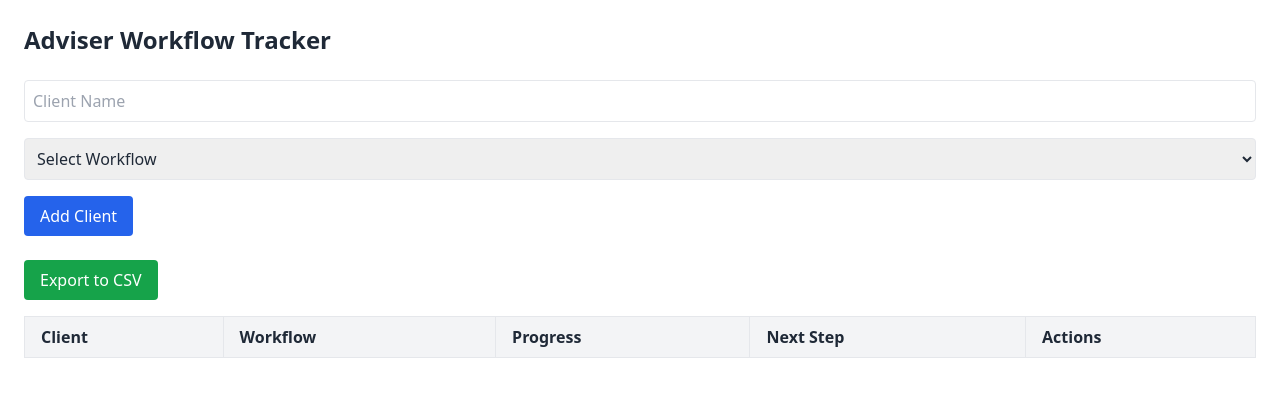
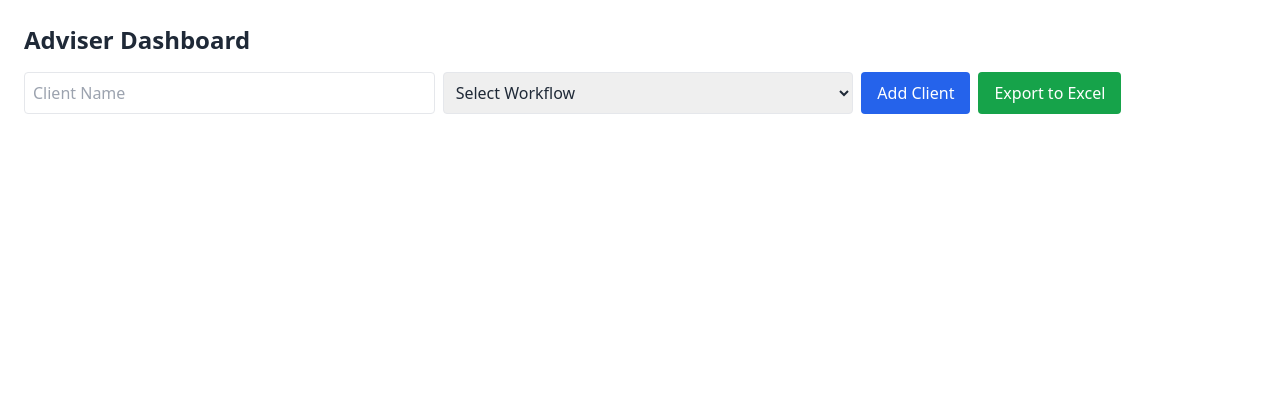
Before and after one commit to dezaritto/emphasis-onboarding-suite, a Next.js app: page /dashboard in a window 1280 px wide. Shown: the top 396 px of the page. Built offline with nearby package versions, Linux system fonts and the light colour scheme.

Commit message:
Update dashboard.js

```diff
--- a/pages/dashboard.js
+++ b/pages/dashboard.js
@@ -1,157 +1,148 @@
-import { useState, useEffect } from 'react';
+import { useState, useEffect } from "react";
+import * as XLSX from "xlsx";
 
 const workflows = {
-  "Full Planning – No Plan": [
-    "FIT Meeting", "Post-FIT Reflection", "Consent Form", "ASTUTE Pull (If Needed)",
-    "Discovery Meeting", "FICA + Client Info", "Prepare & Deliver Plan", "Confirm Implementation Preferences"
+  "Full Plan – No Plan": [
+    "Initial Contact and Schedule FIT Meeting",
+    "Conduct FIT Meeting",
+    "Consent Form Signed",
+    "ASTUTE FSE Pulled",
+    "Discovery Meeting Scheduled",
+    "Collect FICA & Client Info",
+    "Plan Preparation",
+    "Plan Presentation",
+    "Implementation Confirmed",
+    "Implementation Initiated"
   ],
-  "Full Planning – With Plan": [
-    "FIT Meeting", "Post-FIT Reflection", "Consent Form", "Receive Existing Plan",
-    "Plan Review", "Discovery Meeting", "Decide to Adopt or Replace", "FICA + Client Info", "Deliver Emphasis Plan"
-  ],
-  "Limited Planning – With Plan": [
-    "FIT Meeting", "Post-FIT Reflection", "Consent Form + Scope", "Submit Existing Plan",
-    "Review Plan Briefly", "Request Additional Info", "Deliver Advice", "Optional Check-In"
-  ],
-  "Limited Planning – No Plan": [
-    "FIT Meeting", "Define Scope", "Consent Form + Scope", "Gather Info",
-    "Discovery (if needed)", "Deliver Advice", "Invite Future Planning"
-  ],
-  "Product Advice & Implementation": [
-    "FIT/Intro Meeting", "Scope of Advice", "Consent Form + Advice Scope", "Collect Info",
-    "Draft Recommendation", "Present Advice", "Implementation", "File & Record Advice"
-  ],
-  "Product Implementation (Intermediary Only)": [
-    "Client Contact", "Define Product Request", "Consent & Execution Agreement", "Collect Documents",
-    "Assist with Application", "Submit Forms", "Confirm Setup", "File Record"
+  "Existing Client Review Process": [
+    "Review Due Notification",
+    "Pre-Review Prep Email Sent",
+    "Client Completes Info Update Form",
+    "ASTUTE Report Pulled",
+    "Review Meeting Conducted",
+    "Meeting Notes & Adjustments",
+    "Recommendations Presented",
+    "Implementation Initiated",
+    "CRM & Docs Updated",
+    "Confirmation Sent"
   ]
 };
 
 export default function Dashboard() {
   const [clients, setClients] = useState([]);
-  const [form, setForm] = useState({ name: '', workflow: '' });
-  const [selected, setSelected] = useState(null);
+  const [newClient, setNewClient] = useState({ name: "", workflow: "" });
+  const [selectedIndex, setSelectedIndex] = useState(null);
 
   useEffect(() => {
-    const saved = localStorage.getItem("emphasis_clients");
+    const saved = localStorage.getItem("clientTracker");
     if (saved) setClients(JSON.parse(saved));
   }, []);
 
   useEffect(() => {
-    localStorage.setItem("emphasis_clients", JSON.stringify(clients));
+    localStorage.setItem("clientTracker", JSON.stringify(clients));
   }, [clients]);
 
-  const handleChange = (e) => {
-    setForm({ ...form, [e.target.name]: e.target.value });
+  const addClient = () => {
+    const steps = workflows[newClient.workflow].map(label => ({ label, completed: false, notes: "" }));
+    setClients([...clients, { ...newClient, steps, currentStep: 0 }]);
+    setNewClient({ name: "", workflow: "" });
   };
 
-  const addClient = (e) => {
-    e.preventDefault();
-    if (!form.name || !form.workflow) return;
-    const steps = workflows[form.workflow].map(step => ({ step, done: false }));
-    setClients([...clients, { ...form, steps }]);
-    setForm({ name: '', workflow: '' });
+  const updateStep = (stepIndex) => {
+    const updated = [...clients];
+    const client = updated[selectedIndex];
+    client.steps[stepIndex].completed = !client.steps[stepIndex].completed;
+    client.currentStep = stepIndex;
+    setClients(updated);
   };
 
-  const toggleStep = (index) => {
+  const updateNote = (stepIndex, note) => {
     const updated = [...clients];
-    const client = updated[selected];
-    client.steps[index].done = !client.steps[index].done;
+    updated[selectedIndex].steps[stepIndex].notes = note;
     setClients(updated);
-    if (client.steps.every(s => s.done)) {
-      updated.splice(selected, 1);
-      setClients(updated);
-      setSelected(null);
-    }
   };
 
-  const exportToCSV = () => {
-    const rows = [
-      ["Client", "Workflow", "Step", "Completed", "Order"]
-    ];
-    clients.forEach(client => {
-      client.steps.forEach((s, i) => {
-        rows.push([
-          client.name,
-          client.workflow,
-          s.step,
-          s.done ? "Yes" : "No",
-          i + 1
-        ]);
-      });
-    });
-
-    const csvContent = rows.map(r => r.join(",")).join("\n");
-    const blob = new Blob([csvContent], { type: "text/csv;charset=utf-8;" });
-    const url = URL.createObjectURL(blob);
-
-    const link = document.createElement("a");
-    link.setAttribute("href", url);
-    link.setAttribute("download", "emphasis-tracker.csv");
-    link.click();
-  };
-
-  const nextStepLabel = (client) => {
-    const next = client.steps.find(s => !s.done);
-    return next ? `Next: ${next.step}` : "Complete";
+  const exportToExcel = () => {
+    const data = clients.map(c => ({
+      Name: c.name,
+      Workflow: c.workflow,
+      "Progress": `${c.steps.filter(s => s.completed).length}/${c.steps.length}`
+    }));
+    const ws = XLSX.utils.json_to_sheet(data);
+    const wb = XLSX.utils.book_new();
+    XLSX.utils.book_append_sheet(wb, ws, "Clients");
+    XLSX.writeFile(wb, "ClientWorkflowTracker.xlsx");
   };
 
   return (
     <div className="min-h-screen p-6 bg-white text-gray-800">
-      <h1 className="text-2xl font-bold mb-6">Adviser Workflow Tracker</h1>
+      <h1 className="text-2xl font-bold mb-4">Adviser Dashboard</h1>
 
-      <form onSubmit={addClient} className="space-y-4 mb-6">
-        <input name="name" placeholder="Client Name" value={form.name} onChange={handleChange} className="w-full p-2 border rounded" />
-        <select name="workflow" value={form.workflow} onChange={handleChange} className="w-full p-2 border rounded">
+      <div className="flex gap-2 mb-6">
+        <input
+          type="text"
+          placeholder="Client Name"
+          value={newClient.name}
+          onChange={e => setNewClient({ ...newClient, name: e.target.value })}
+          className="border p-2 rounded w-1/3"
+        />
+        <select
+          value={newClient.workflow}
+          onChange={e => setNewClient({ ...newClient, workflow: e.target.value })}
+          className="border p-2 rounded w-1/3"
+        >
           <option value="">Select Workflow</option>
-          {Object.keys(workflows).map((wf, i) => (
-            <option key={i} value={wf}>{wf}</option>
+          {Object.keys(workflows).map(w => (
+            <option key={w}>{w}</option>
           ))}
         </select>
-        <button type="submit" className="bg-blue-600 text-white px-4 py-2 rounded hover:bg-blue-700">Add Client</button>
-      </form>
+        <button onClick={addClient} className="bg-blue-600 text-white px-4 py-2 rounded">
+          Add Client
+        </button>
+        <button onClick={exportToExcel} className="bg-green-600 text-white px-4 py-2 rounded">
+          Export to Excel
+        </button>
+      </div>
 
-      <button onClick={exportToCSV} className="mb-4 px-4 py-2 bg-green-600 text-white rounded hover:bg-green-700">
-        Export to CSV
-      </button>
+      <div className="grid grid-cols-1 md:grid-cols-3 gap-6">
+        {clients.map((client, index) => (
+          <div
+            key={index}
+            onClick={() => setSelectedIndex(index)}
+            className="border rounded p-4 shadow cursor-pointer hover:bg-gray-50"
+          >
+            <h2 className="font-semibold text-lg">{client.name}</h2>
+            <p className="text-sm text-gray-600">{client.workflow}</p>
+            <p className="text-sm mt-2">\              Progress: {client.steps.filter(s => s.completed).length}/{client.steps.length}
+            </p>
+          </div>
+        ))}
+      </div>
 
-      {selected === null ? (
-        <table className="min-w-full border bg-white">
-          <thead>
-            <tr className="bg-gray-100">
-              <th className="border px-4 py-2 text-left">Client</th>
-              <th className="border px-4 py-2 text-left">Workflow</th>
-              <th className="border px-4 py-2 text-left">Progress</th>
-              <th className="border px-4 py-2 text-left">Next Step</th>
-              <th className="border px-4 py-2 text-left">Actions</th>
-            </tr>
-          </thead>
-          <tbody>
-            {clients.map((c, i) => (
-              <tr key={i}>
-                <td className="border px-4 py-2">{c.name}</td>
-                <td className="border px-4 py-2">{c.workflow}</td>
-                <td className="border px-4 py-2">{c.steps.filter(s => s.done).length}/{c.steps.length}</td>
-                <td className="border px-4 py-2">{nextStepLabel(c)}</td>
-                <td className="border px-4 py-2">
-                  <button onClick={() => setSelected(i)} className="text-blue-600 underline">View</button>
-                </td>
-              </tr>
+      {selectedIndex !== null && (
+        <div className="mt-10">
+          <h2 className="text-xl font-bold mb-4">\            Workflow for {clients[selectedIndex].name}
+          </h2>
+          <div className="space-y-4">
+            {clients[selectedIndex].steps.map((step, i) => (
+              <div key={i} className="border p-4 rounded">
+                <div className="flex items-center justify-between">
+                  <span className="font-medium">{step.label}</span>
+                  <input
+                    type="checkbox"
+                    checked={step.completed}
+                    onChange={() => updateStep(i)}
+                  />
+                </div>
+                <textarea
+                  placeholder="Add notes..."
+                  value={step.notes}
+                  onChange={e => updateNote(i, e.target.value)}
+                  className="w-full mt-2 border p-2 rounded"
+                />
+              </div>
             ))}
-          </tbody>
-        </table>
-      ) : (
-        <div>
-          <h2 className="text-xl font-semibold mb-4">{clients[selected].name} – {clients[selected].workflow}</h2>
-          <ul className="space-y-2">
-            {clients[selected].steps.map((s, i) => (
-              <li key={i} className="flex items-center space-x-3">
-                <input type="checkbox" checked={s.done} onChange={() => toggleStep(i)} />
-                <span className={s.done ? "line-through text-gray-500" : ""}>{s.step}</span>
-              </li>
-            ))}
-          </ul>
-          <button onClick={() => setSelected(null)} className="mt-6 px-4 py-2 bg-gray-300 rounded hover:bg-gray-400">Back</button>
+          </div>
         </div>
       )}
     </div>
```
